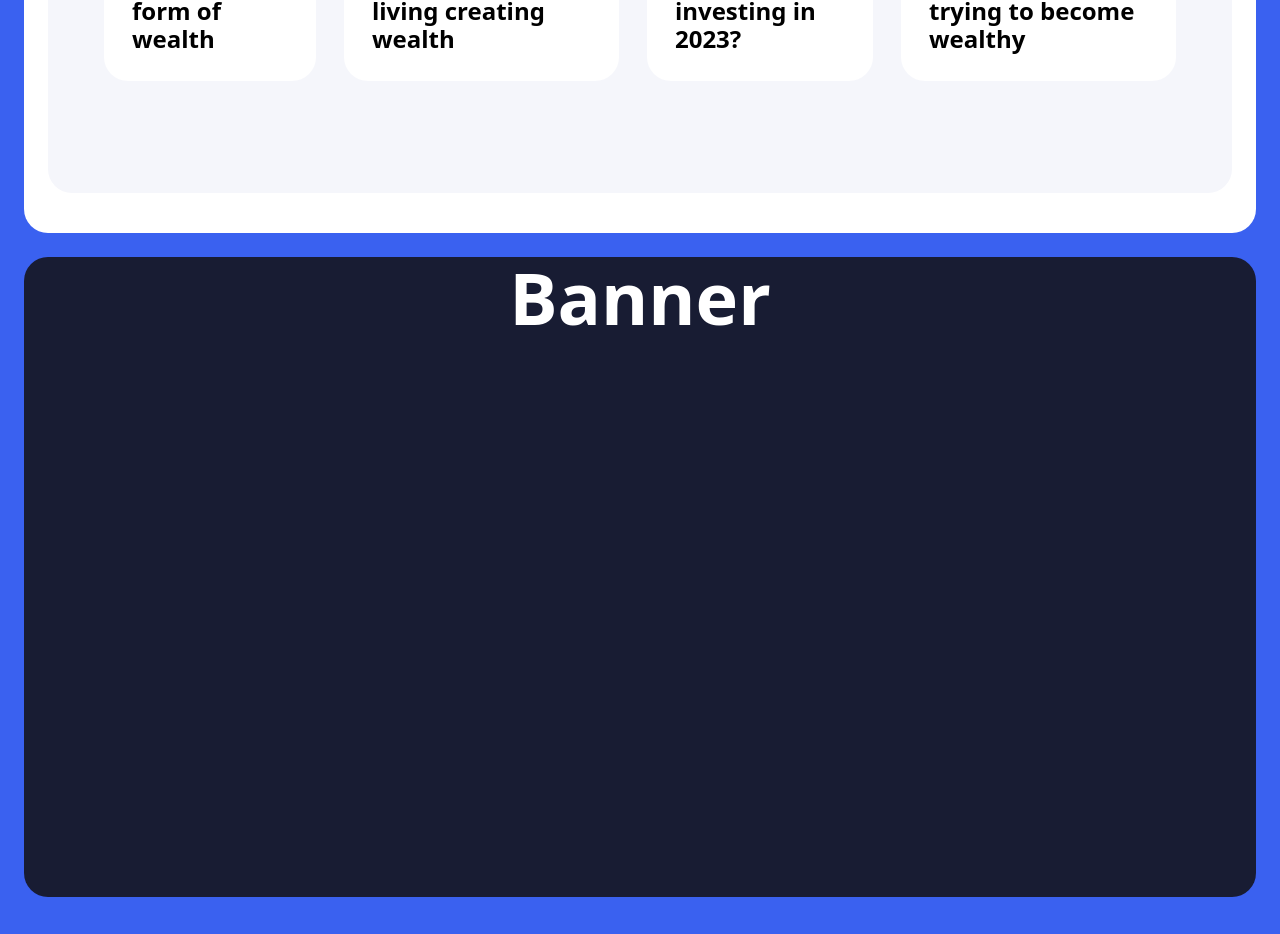
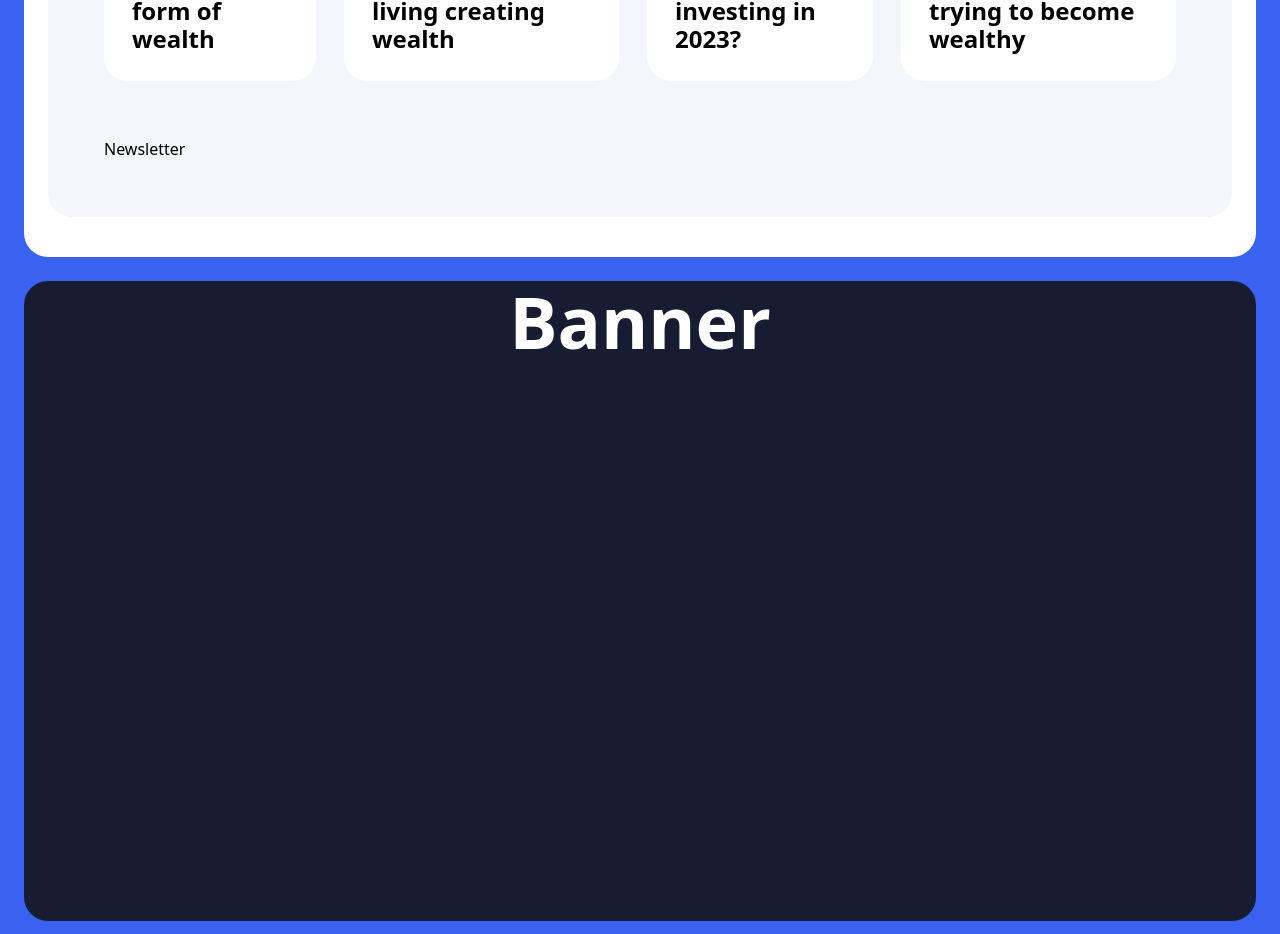
Before and after one commit to Andreyhuey/evobank, a React (Vite) app: page / in a window 1280 px wide. Shown: the part 5641-6575 px from the top of the page. Built offline with nearby package versions, Linux system fonts and the light colour scheme.

Commit message:
Newsletter component added to insights

```diff
--- a/src/components/Insights.tsx
+++ b/src/components/Insights.tsx
@@ -1,3 +1,4 @@
+import { Newsletter } from ".";
 import insight1 from "../assets/insight1.png";
 import insight2 from "../assets/insight12.png";
 import insight3 from "../assets/insight12.png";
@@ -76,6 +77,9 @@
             </div>
           </div>
         </div>
+
+        {/* Newsletter */}
+        <Newsletter />
       </div>
     </div>
   );
```
